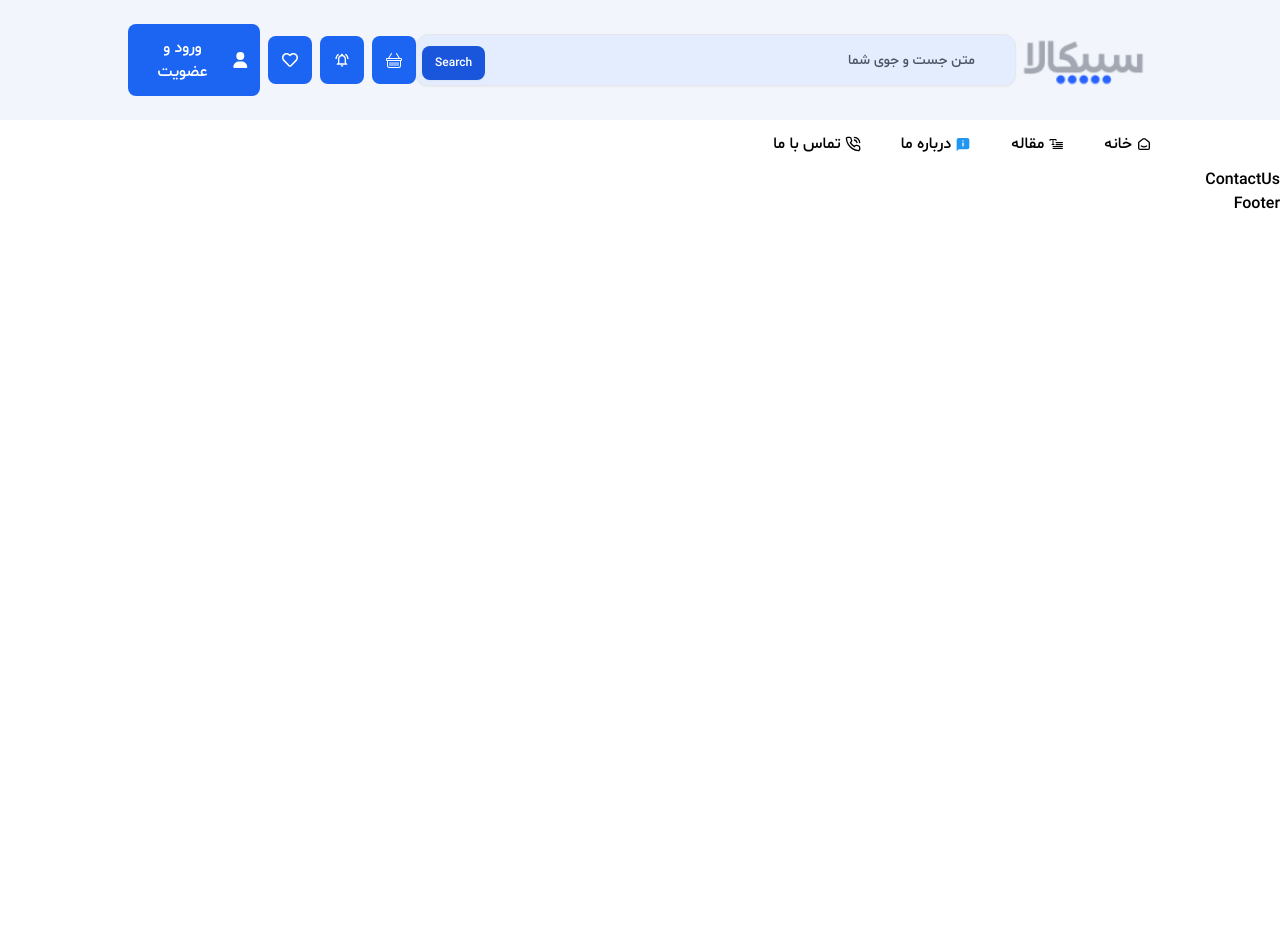
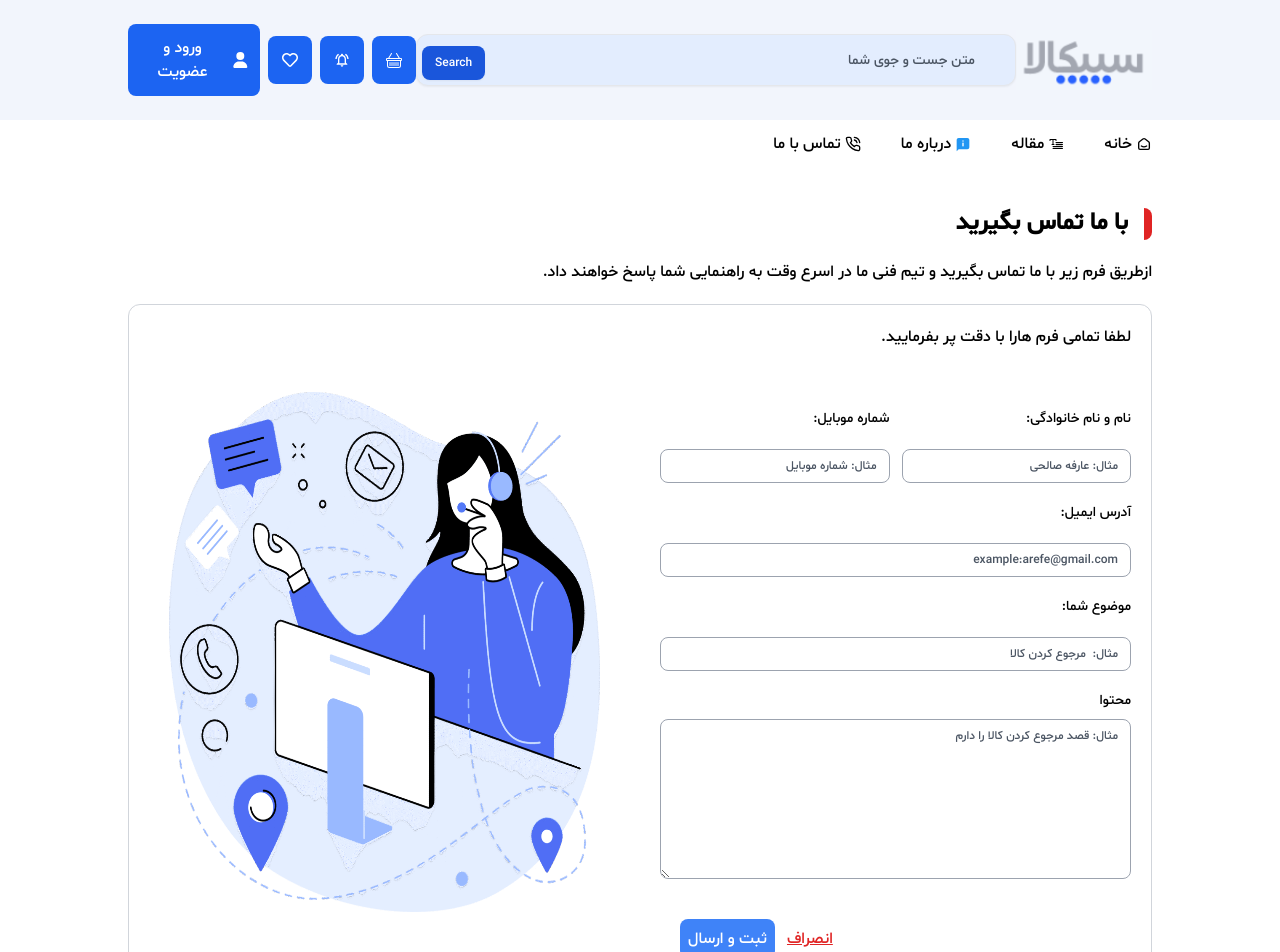
Before and after one commit to arefesalehi/digi, a React (Vite) app: page /contact-us in a window 1280 px wide. Shown: the top 952 px of the page. Before the commit the page ends 800 px from the top, so only its background shows below. Built offline with nearby package versions, Linux system fonts and the light colour scheme.

Commit message:
add contactus page with validations

```diff
--- a/package.json
+++ b/package.json
@@ -11,15 +11,18 @@
   },
   "dependencies": {
     "@tailwindcss/vite": "^4.3.3",
+    "axios": "^1.18.1",
     "flowbite": "^4.0.2",
     "flowbite-react": "^0.12.17",
     "react": "^19.2.7",
     "react-dom": "^19.2.7",
     "react-icons": "^5.7.0",
     "react-router": "^8.2.0",
+    "sonner": "^2.0.7",
     "swal": "^0.1.0",
     "swiper": "^14.0.5",
-    "tailwindcss": "^4.3.3"
+    "tailwindcss": "^4.3.3",
+    "zod": "^4.4.3"
   },
   "devDependencies": {
     "@eslint/js": "^10.0.1",
--- /dev/null
+++ b/src/components/common/description/Description.jsx
@@ -0,0 +1,17 @@
+
+
+const Description = ({title, desc}) => {
+  return (
+      <div>
+        {' '}
+        <h1 className="inline-block gap-2 mt-10 pr-4 border-r-8 border-r-red-600 border-solid rounded font-bold text-2xl">
+         {title}
+        </h1>
+        <p className="mt-5">
+        {desc}
+        </p>
+      </div>
+  )
+}
+
+export default Description
--- a/src/components/layouts/AppLayout.jsx
+++ b/src/components/layouts/AppLayout.jsx
@@ -2,11 +2,13 @@ import { Outlet } from 'react-router'
 import Header from '../common/header/Header'
 import Footer from '../common/footer/Footer'
 import Topbar from '../templates/topbar/Topbar'
+import { Toaster } from 'sonner'
 
 
 const AppLayout = () => {
   return (
     <>
+       <Toaster position='top-right'/>
       <Topbar/>
       <Header />
 
--- /dev/null
+++ b/src/components/templates/contactus/InputFields.jsx
@@ -0,0 +1,33 @@
+const InputField = ({label,onChange, placeholder, value, name, type = "text",}) => {
+
+
+  const cardClassName = "flex flex-col w-full mt-5 justify-between gap-3 w-1/2  ";
+
+  const uniqueID = crypto.randomUUID();
+
+
+
+  return (
+    <div className={cardClassName}>
+      <label
+        htmlFor={uniqueID}
+        className="mb-2 text-sm select-none"
+      >
+        {label}:
+      </label>
+      <input
+        value={value}
+        type={type}
+        placeholder={
+          placeholder ? placeholder : "لطفا این فیلد را تکمیل بفرمایید."
+        }
+        id={uniqueID}
+        onChange={onChange}
+        name={name}
+        className="border border-gray-400 rounded w-full text-xs"
+      />
+    </div>
+  );
+};
+
+export default InputField;
--- a/src/pages/about-us/AboutUs.jsx
+++ b/src/pages/about-us/AboutUs.jsx
@@ -1,31 +1,22 @@
-import Accardeon from "../../components/common/accardeon/Accardeon"
+import Accardeon from '../../components/common/accardeon/Accardeon'
+import Description from '../../components/common/description/Description'
 
 const AboutUs = () => {
   return (
     <>
       <div className="mycontainer">
-        <div>
-          {' '}
-          <h1 className="inline-block gap-2 mt-10 pr-4 border-r-8 border-r-red-600 border-solid rounded font-bold text-2xl">
-            ما کی هستیم ؟
-          </h1>
-          <p className="mt-5">
-            Lorem ipsum dolor, sit amet consectetur adipisicing elit. Hic
-            laudantium atque necessitatibus. Accusantium, sequi ducimus.
-          </p>
-        </div>
+        <Description
+          title="   ما کی هستیم ؟"
+          desc="Lorem ipsum dolor, sit amet consectetur adipisicing elit. Hic
+            laudantium atque necessitatibus. Accusantium, sequi ducimus."
+        />
 
         <div className="flex">
           <span className="flex justify-center items-center mt-10 w-1/2">
-
-
-            <Accardeon/>
-
+            <Accardeon />
           </span>
           <span className="-1/2">
-
-          <img src="/images/about-us.png" alt="about-us"/>
-
+            <img src="/images/about-us.png" alt="about-us" />
           </span>
         </div>
       </div>
--- a/src/pages/contact-us/ContactUs.jsx
+++ b/src/pages/contact-us/ContactUs.jsx
@@ -1,7 +1,143 @@
+import { useState } from 'react'
+import Description from '../../components/common/description/Description'
+import InputField from '../../components/templates/contactus/InputFields'
+import axios from 'axios'
+import { toast } from 'sonner'
+import contactusSchema from '../../validators/contactus'
+import { validate } from '../../validators'
 
 const ContactUs = () => {
+  const [isSubmitting, setIsSubmitting]=useState(false)
+  const [form, setForm] = useState({
+    name: '',
+    phone: '',
+    email: '',
+    content: '',
+    subject: '',
+  })
+
+  const changeHandler = (e) => {
+    setForm((prev) => ({ ...prev, [e.target.name]: e.target.value }))
+  }
+
+  const submitHandler = async (e) => {
+    e.preventDefault()
+
+  if(!validate(contactusSchema, form )) return
+
+     setIsSubmitting(true)
+    const response = axios.post('https://shopino.iran.liara.run/v1/contact-us', form)
+
+    toast.promise(response, {
+        loading: 'درحال ارسال پیام...',
+        success: () => {
+            setForm({
+            name: '',
+            phone: '',
+            email:'',
+            content: '',
+            subject: '',
+          })
+           setIsSubmitting(false)
+          return 'پیام با موفقیت ثبت شد'
+
+        },
+
+        error: (error)=>{
+              setIsSubmitting(false)
+         return error.response?.data?.message || 'ارسال پیام با شکست مواجه شد'
+        },
+      })
+  }
+
   return (
-    <div>ContactUs</div>
+    <div className="mycontainer">
+      <Description
+        title=" با ما تماس بگیرید"
+        desc="  ازطریق فرم زیر با ما تماس بگیرید و تیم فنی ما در اسرع وقت به راهنمایی
+          شما پاسخ خواهند داد."
+      />
+
+      <div className="flex justify-between items-center mt-5 border border-gray-300 rounded-xl">
+        <span className="p-5 w-1/2">
+          <h1>لطفا تمامی فرم هارا با دقت پر بفرمایید.</h1>
+
+          <div className="flex justify-between gap-3 mt-10">
+            <InputField
+              value={form.name}
+              onChange={changeHandler}
+              name="name"
+              placeholder="مثال: عارفه صالحی"
+              label="نام و نام خانوادگی"
+            />
+
+            <InputField
+              value={form.phone}
+              onChange={changeHandler}
+              name="phone"
+              placeholder="مثال: شماره موبایل"
+              label="شماره موبایل"
+            />
+          </div>
+
+          <InputField
+            value={form.email}
+            onChange={changeHandler}
+            name="email"
+            placeholder="example:arefe@gmail.com"
+            label="آدرس ایمیل"
+          />
+
+          <InputField
+            value={form.subject}
+            onChange={changeHandler}
+            name="subject"
+            placeholder="مثال:  مرجوع کردن کالا"
+            label="موضوع شما"
+          />
+
+          <div className="flex flex-col mt-5">
+            <label className="mb-2 text-sm" htmlFor="">
+              محتوا
+            </label>
+            <textarea
+              value={form.content}
+              onChange={changeHandler}
+              type="text"
+              placeholder="مثال: قصد مرجوع کردن کالا را دارم"
+              className="border border-gray-400 rounded h-40 text-xs"
+              name="content"
+            />
+          </div>
+
+          <div className="flex justify-end items-center gap-3 mt-5 p-5">
+            <p className="text-red-600 underline">انصراف</p>
+            <button
+            disabled={isSubmitting}
+              onClick={submitHandler}
+              className={`bg-blue-500 p-2 rounded text-white ${isSubmitting ? 'opacity-50  cursor-not-allowed' : ''}`}
+            >
+
+              {!isSubmitting ? 'ثبت و ارسال':'در حال ارسال'}
+
+            </button>
+          </div>
+        </span>
+        <span className="p-10 w-1/2">
+          <img
+            src="/images/contact-us.png"
+            alt="contact-us"
+            className="w-130 h-130"
+          />
+        </span>
+      </div>
+
+      <Description
+        title="مراجعه حضوری"
+        desc=" شما میتوانید به صورت حضوری در یکی از دفاتر رسمی سیبیکالا مراجعه
+          فرماییدو با همکاران ما در ارتباط باشید."
+      />
+    </div>
   )
 }
 
--- /dev/null
+++ b/src/validators/contactus.js
@@ -0,0 +1,39 @@
+import z from "zod";
+
+
+const contactusSchema = z.object({
+
+    name: z
+       .string()
+       .trim()
+       .min(3, { message: "نام باید حداقل 3 کاراکتر باشد" })
+       .max(50, { message: "نام نباید بیشتر از 50 کاراکتر باشد" }),
+
+     phone: z
+       .string()
+       .trim()
+       .regex(/^[0-9]{10,11}$/, {
+         message: "شماره موبایل صحیح نمی‌باشد",
+       }),
+
+      email: z
+  .string()
+  .trim()
+  .email({
+    message: "ایمیل معتبر نیست",
+  }),
+
+     subject: z
+       .string()
+       .trim()
+       .min(3, { message: "موضوع پیام باید حداقل 3 کاراکتر باشد" })
+       .max(100, { message: "موضوع پیام نباید بیشتر از 100 کاراکتر باشد" }),
+
+     content: z
+       .string()
+       .trim()
+       .min(10, { message: "محتوای پیام باید حداقل 10 کاراکتر باشد" })
+       .max(1000, { message: "محتوای پیام نباید بیشتر از 1000 کاراکتر باشد" }),
+})
+
+export default contactusSchema
--- /dev/null
+++ b/src/validators/index.js
@@ -0,0 +1,13 @@
+import { toast } from "sonner";
+
+export const validate = (schema, values) => {
+  const result = schema.safeParse(values);
+
+  if (!result.success) {
+    console.log(result.error.issues);
+    toast.error(result.error.issues[0].message);
+    return false;
+  }
+
+  return true;
+};
--- a/vite.config.js
+++ b/vite.config.js
@@ -3,7 +3,6 @@ import react from '@vitejs/plugin-react'
 import tailwindcss from '@tailwindcss/vite'
 import flowbiteReact from "flowbite-react/plugin/vite";
 
-// https://vite.dev/config/
 export default defineConfig({
   plugins: [react(), tailwindcss(), flowbiteReact(),],
 })
```
Also changed, not shown: 1 other file (tests, documents, lock files or other folders).
